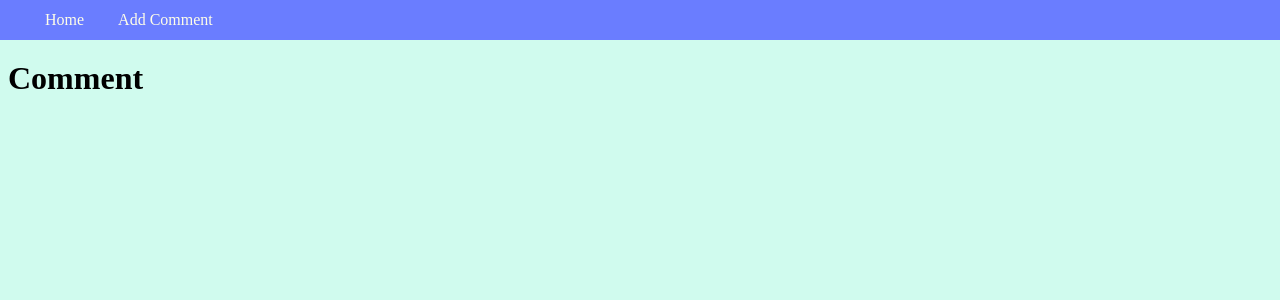
After one commit to Malik-Al/Blog-new_02, a Django app: page /comment/ in a window 1280 px wide. The commit adds this page. Shown: the top 300 px of the page. Run offline with Django 3.2, Linux system fonts and the light colour scheme; data that the repository does not hold is empty; parts of the project's set-up code (start-up, migrations or seed data) failed here and were passed over; some libraries are stand-ins or nearby versions.

Commit message:
Добавил forms для Комментариев, добавил список и добавление коментариев

```diff
--- a/source/main/urls.py
+++ b/source/main/urls.py
@@ -16,7 +16,8 @@ Including another URLconf
 from django.contrib import admin
 from django.urls import path
 
-from webapp.views import IndexView, ArticleCreateView, ArticleView, ArticleUpdateView, ArticleDeleteView
+from webapp.views import IndexView, ArticleCreateView, ArticleView, ArticleUpdateView, ArticleDeleteView, \
+    CommentCreateView, CommentIndexView
 
 urlpatterns = [
     path('', IndexView.as_view(), name='index'),
@@ -24,5 +25,7 @@ urlpatterns = [
     path('article/<int:pk>', ArticleView.as_view(), name='article_view'),
     path('article/<int:pk>/edit/', ArticleUpdateView.as_view(), name='article_update'),
     path('article/<int:pk>/delete/', ArticleDeleteView.as_view(), name='article_delete'),
+    path('comment/add/', CommentCreateView.as_view(), name='comment_add'),
+    path('comment/', CommentIndexView.as_view(), name='comment_index'),
     path('admin/', admin.site.urls),
 ]
--- /dev/null
+++ b/source/webapp/templates/comment/index.html
@@ -0,0 +1,20 @@
+{% extends 'base.html' %}
+
+{% block menu %}
+    <li><a href="{% url 'comment_add' %}">Add Comment</a></li>
+{% endblock %}
+
+{% block content %}
+    <h1 class="cent">Comment</h1>
+    {% for comment in comments %}
+        <p>{{ comment.article }}</p>
+        <p>{{ comment.author }}</p>
+        <p>{{ comment.text }}</p>
+        <p><a href="{% url 'article_view' comment.article.pk %}"></a></p>
+        <hr>
+
+
+    {% endfor %}
+
+
+{% endblock %}
--- a/source/webapp/templates/index.html
+++ b/source/webapp/templates/index.html
@@ -13,6 +13,7 @@
         <p> <a href="{% url 'article_view' article.pk %}">More...</a>
             <a href="{% url 'article_update' article.pk %}">Edit</a>
             <a href="{% url 'article_delete' article.pk %}">Delete</a>
+            <a href="{% url 'comment_index'  %}">Comment</a>
         </p>
         <hr>
     {% endfor %}
--- a/source/webapp/views.py
+++ b/source/webapp/views.py
@@ -1,8 +1,8 @@
 from django.shortcuts import render, get_object_or_404, redirect
 from django.views import View
 
-from webapp.forms import ArticleForm
-from webapp.models import Article
+from webapp.forms import ArticleForm, CommentForm
+from webapp.models import Article, Comment
 from django.views.generic import TemplateView
 
 
@@ -89,3 +89,38 @@ class ArticleDeleteView(View):
         article = get_object_or_404(Article, pk=article_pk)
         article.delete()
         return redirect('index')
+
+
+
+
+
+
+class CommentIndexView(TemplateView):
+    template_name = 'comment/index.html'
+
+    def get_context_data(self, **kwargs):
+        context = super().get_context_data(**kwargs)
+        context['comments'] = Comment.objects.all()
+        return context
+
+
+
+
+
+class CommentCreateView(View):
+    def get(self, request, *args, **kwargs):
+        form = CommentForm()
+        return render(request, 'comment/create.html', context={'form': form})
+
+    def post(self, request, *args, **kwargs):
+        form = CommentForm(data=request.POST)
+        if form.is_valid():
+            comment = Comment.objects.create(
+                author=form.cleaned_data['author'],
+                text=form.cleaned_data['text'],
+                article=form.cleaned_data['article'],
+
+            )
+            return redirect('article_view', pk=comment.article.pk)
+        else:
+            return render(request, 'comment/create.html', context={'form': form})
```
Also changed, not shown: source/webapp/forms.py (+11 -2 lines), source/webapp/templates/comment/create.html (added, +14 -0 lines).
